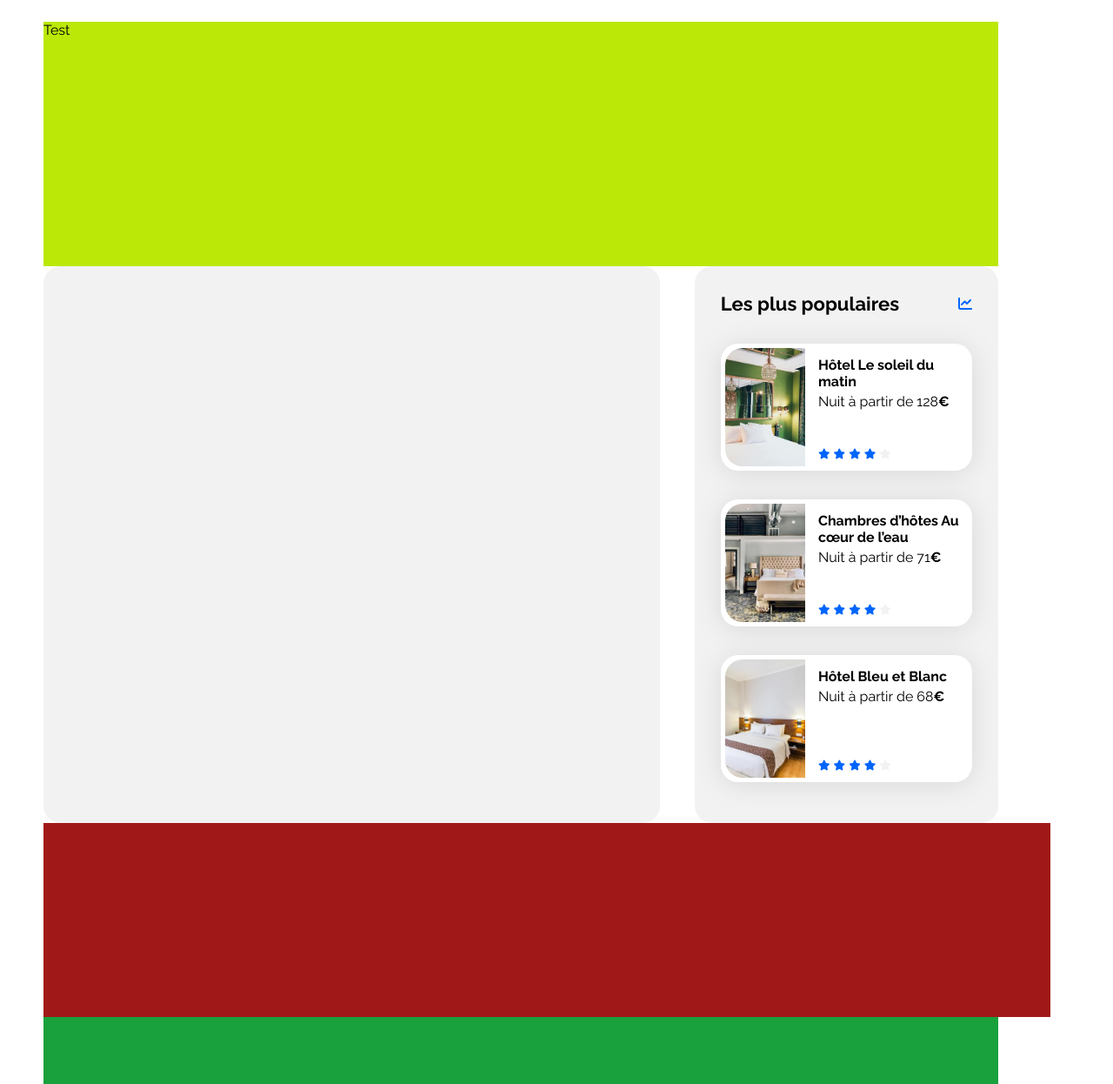
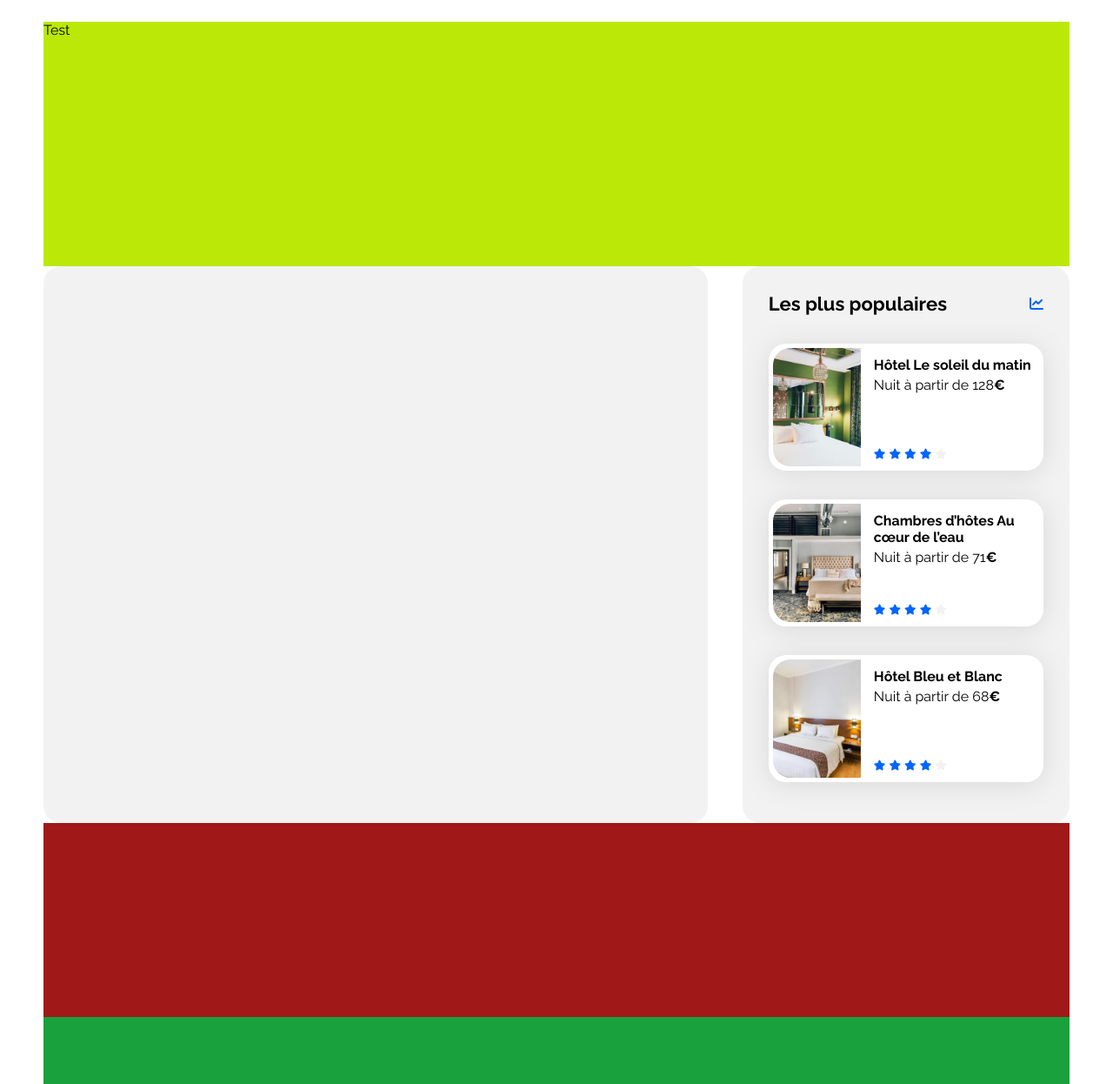
Before and after one commit to HeloiseQsn/OC-HQ-ProjetBooki, a plain HTML site: page index.html in a window 1280 px wide. Shown: the part 54-1300 px from the top of the page at 87% size. Drawn offline with Linux system fonts and the light colour scheme; files whose address does not match are found by name.

Commit message:
MAJ dimensions avec padding en mois

```diff
--- a/css/style.css
+++ b/css/style.css
@@ -67,7 +67,7 @@ header {
     align-items:center;
     justify-content: space-between;
     height:79px;
-    width:100%;
+    width:calc(100%-50px);
     }
 
     .logo_reservia {
@@ -124,7 +124,7 @@ header {
 
 .barre-recherche{
     height: 281px;
-    width:calc(100%*(1340/1440));
+    width:calc(100%*(1340/1440)-50px);
     gap:35px;
     background-color: rgb(187, 232, 7);
     }
@@ -135,7 +135,7 @@ header {
 .hebergements-and-populaires {
     display: flex;
     justify-content: space-between;
-    width:calc(100%*(1340/1440));
+    width:calc(100%*(1340/1440)-50px);
     height:640px;
     gap:40px;
 }
@@ -202,9 +202,9 @@ header {
 
 .activites{
     height:163px;
-    width:calc(100%*(1340/1440));
+    width:calc((100%*(1340/1440))-50px);
+    gap:30px;
     padding:30px;
-    gap:30px;
     background-color: rgb(161, 24, 24);
 }
 
@@ -212,7 +212,7 @@ header {
 /****** Footer ***********/
 
 footer{
-    width:calc(100%*1340/1440);
+    width:calc((100%*1340/1440)-50px);
     height:163px;
     background-color: rgb(24, 161, 60);
 }
```
